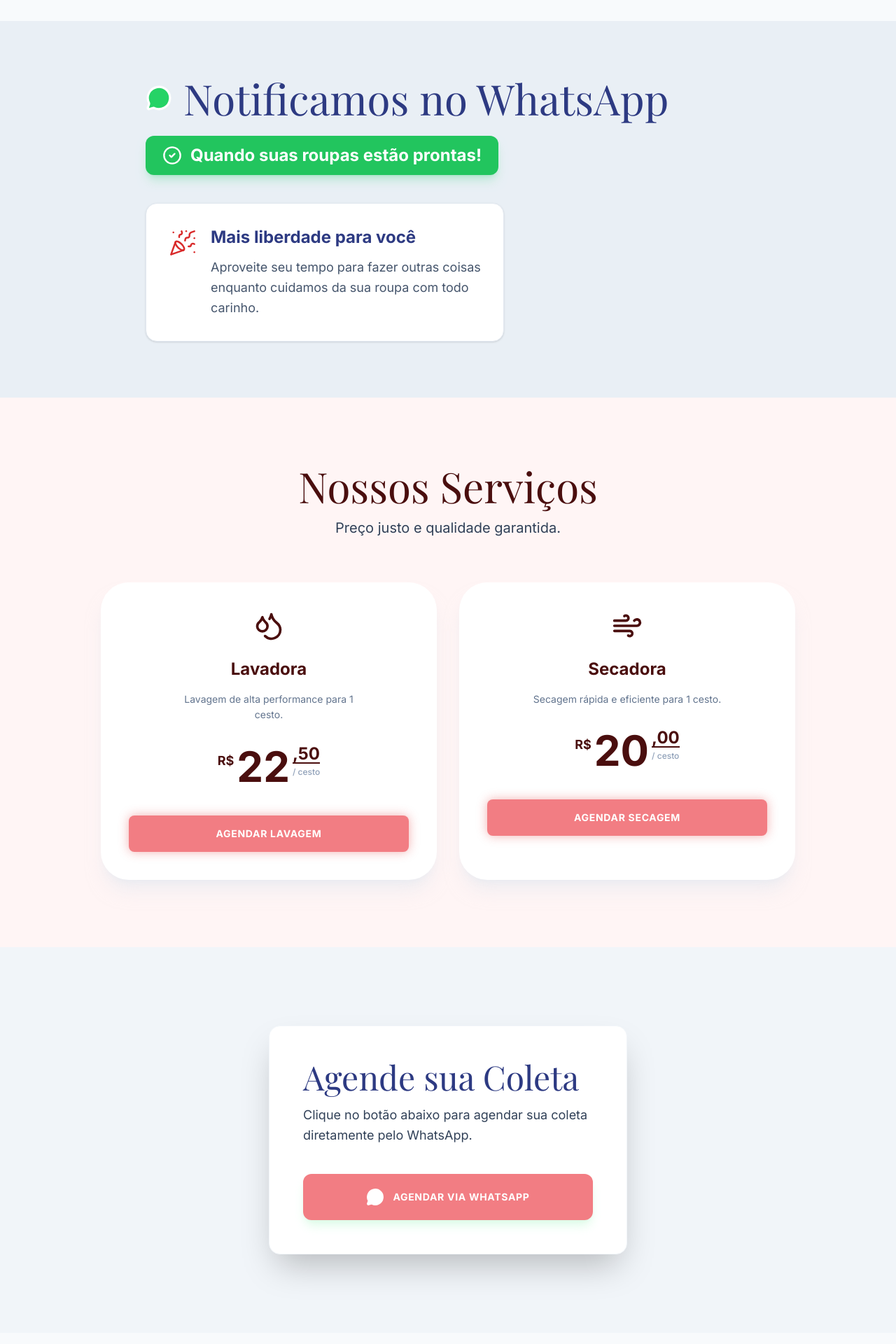
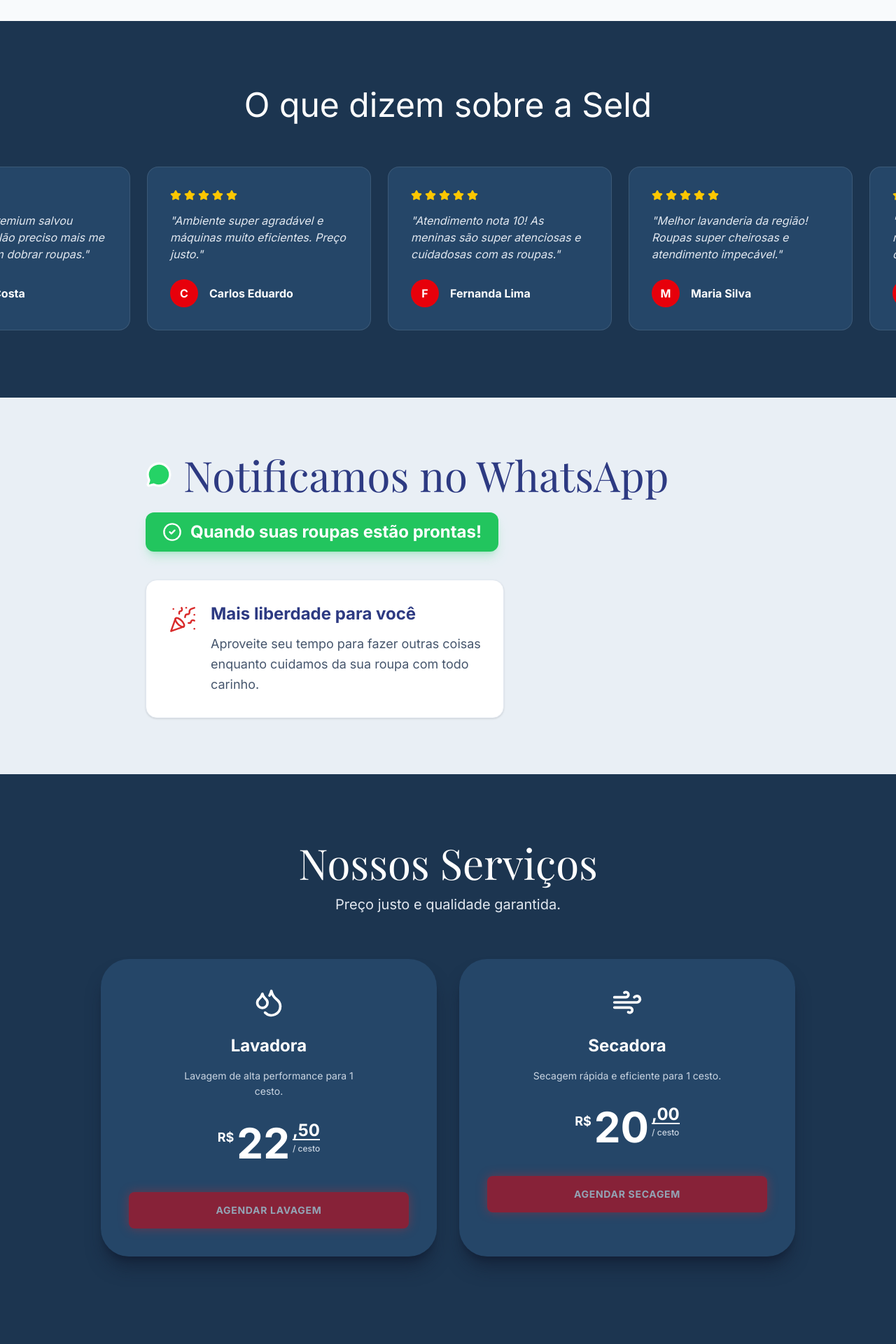
Before and after one commit to samuelpxfragoso-eng/seldfrances, a React (Vite) app: page / in a window 1280 px wide. Shown: the part 3660-5580 px from the top of the page at 70% size. Built offline with nearby package versions, Linux system fonts and the light colour scheme; a web font is replaced by a local one.

Commit message:
feat: add customer reviews section
Implement a scrolling testimonials section to showcase customer feedback and updated washing machine icon styling.

```diff
--- a/src/App.tsx
+++ b/src/App.tsx
@@ -480,6 +480,36 @@
   );
 };
 
+const Reviews = () => {
+  return (
+    <section className="py-24 bg-[#1C3550]">
+      <div className="container mx-auto px-4 mb-16 text-center">
+        <h2 className="text-4xl md:text-5xl font-heading text-white">O que dizem sobre a Seld</h2>
+      </div>
+      <div className="relative">
+        <AutoScrollContainer speed={2}>
+          {[...TESTIMONIALS, ...TESTIMONIALS].map((item, idx) => (
+            <div key={idx} className="shrink-0 w-80 p-8 rounded-2xl bg-[#254668] border border-white/10 text-white mr-6">
+              <div className="flex gap-1 mb-4">
+                {[...Array(5)].map((_, i) => (
+                  <Star key={i} size={16} className="fill-yellow-400 text-yellow-400" />
+                ))}
+              </div>
+              <p className="italic text-slate-200 mb-6">"{item.comment}"</p>
+              <div className="flex items-center gap-4">
+                <div className="w-10 h-10 rounded-full bg-red-600 flex items-center justify-center font-bold">
+                  {item.avatar}
+                </div>
+                <span className="font-bold">{item.name}</span>
+              </div>
+            </div>
+          ))}
+        </AutoScrollContainer>
+      </div>
+    </section>
+  );
+};
+
 const WhatsAppNotice = () => {
   return (
     <section className="py-20 bg-[#e9eff5]">
@@ -524,7 +554,7 @@
       price: "22",
       cents: "50",
       unit: "cesto",
-      icon: <Droplets size={44} className="text-secondary" />,
+      icon: <Droplets size={44} className="text-white" />,
       buttonText: "Agendar Lavagem",
       variant: "success" as const
     },
@@ -534,38 +564,38 @@
       price: "20",
       cents: "00",
       unit: "cesto",
-      icon: <Wind size={44} className="text-secondary" />,
+      icon: <Wind size={44} className="text-white" />,
       buttonText: "Agendar Secagem",
       variant: "success" as const
     }
   ];
 
   return (
-    <section id="plans" className="py-24 bg-gelo">
+    <section id="plans" className="py-24 bg-[#1C3550]">
       <div className="container mx-auto px-4 max-w-5xl">
         <div className="text-center mb-16">
-          <h2 className="text-5xl md:text-6xl font-brand text-secondary mb-4">Nossos Serviços</h2>
-          <p className="text-slate-700 text-xl">Preço justo e qualidade garantida.</p>
+          <h2 className="text-5xl md:text-6xl font-brand text-white mb-4">Nossos Serviços</h2>
+          <p className="text-slate-200 text-xl">Preço justo e qualidade garantida.</p>
         </div>
 
         <div className="grid grid-cols-1 md:grid-cols-2 gap-x-8 gap-y-12">
           {plans.map((plan, idx) => (
-            <div key={idx} className="relative bg-white rounded-[40px] p-10 shadow-xl shadow-slate-200/50 flex flex-col items-center text-center">
+            <div key={idx} className="relative bg-[#254668] rounded-[40px] p-10 shadow-xl shadow-slate-900/50 flex flex-col items-center text-center">
               <div className="mb-6">
                 {plan.icon}
               </div>
 
-              <h3 className="text-2xl font-bold text-secondary mb-4">{plan.title}</h3>
-              <p className="text-slate-500 text-sm leading-relaxed mb-8 max-w-[280px]">
+              <h3 className="text-2xl font-bold text-white mb-4">{plan.title}</h3>
+              <p className="text-slate-300 text-sm leading-relaxed mb-8 max-w-[280px]">
                 {plan.description}
               </p>
 
-              <div className="flex items-start text-secondary mb-10">
+              <div className="flex items-start text-white mb-10">
                 <span className="text-lg font-bold mt-2 mr-1">R$</span>
                 <span className="text-6xl font-bold leading-none">{plan.price}</span>
                 <div className="flex flex-col items-start ml-1">
-                  <span className="text-2xl font-bold border-b-2 border-secondary leading-none mb-1">,{plan.cents}</span>
-                  <span className="text-xs font-medium text-slate-400">/ {plan.unit}</span>
+                  <span className="text-2xl font-bold border-b-2 border-white leading-none mb-1">,{plan.cents}</span>
+                  <span className="text-xs font-medium text-slate-300">/ {plan.unit}</span>
                 </div>
               </div>
 
@@ -586,18 +616,16 @@
 
 const ScheduleCollection = () => {
   return (
-    <section className="relative py-28 overflow-hidden flex items-center justify-center">
-      <div className="absolute inset-0 z-0 bg-slate-100"></div>
-
+    <section className="relative py-28 overflow-hidden flex items-center justify-center bg-[#1C3550]">
       <div className="container mx-auto px-4 relative z-10 flex justify-center">
-        <div className="bg-white p-8 md:p-12 rounded-2xl shadow-2xl border border-slate-100 max-w-lg w-full text-left transition-all hover:shadow-3xl">
-          <h2 className="text-4xl md:text-5xl font-brand text-[#2d3a82] mb-4">Agende sua Coleta</h2>
-          <p className="text-slate-700 text-lg mb-10 leading-relaxed">
+        <div className="bg-[#254668] p-8 md:p-12 rounded-2xl shadow-2xl border border-white/10 max-w-lg w-full text-left transition-all hover:shadow-3xl">
+          <h2 className="text-4xl md:text-5xl font-brand text-white mb-4">Agende sua Coleta</h2>
+          <p className="text-slate-200 text-lg mb-10 leading-relaxed">
             Clique no botão abaixo para agendar sua coleta diretamente pelo WhatsApp.
           </p>
           <Button
             variant="success"
-            className="w-full py-5 text-lg rounded-xl flex items-center justify-center gap-3 shadow-lg shadow-green-200"
+            className="w-full py-5 text-lg rounded-xl flex items-center justify-center gap-3 shadow-lg shadow-red-900/20"
             href={WHATSAPP_LINK}
           >
             <MessageCircle size={26} className="fill-white" /> Agendar via WhatsApp
@@ -610,34 +638,34 @@
 
 const AboutUs = () => {
   return (
-    <section id="about" className="bg-[#f8fafc]">
+    <section id="about" className="bg-[#1C3550] text-white">
       <div className="py-24 px-4 text-center">
-        <h2 className="text-4xl md:text-6xl font-brand text-[#2d3a82] mb-6">Seld: Compromisso com Economia e Qualidade</h2>
-        <p className="text-slate-500 text-xl">A Seld nasceu para transformar sua rotina, trazendo tecnologia e eficiência para o cuidado com suas roupas na Praia do Francês.</p>
+        <h2 className="text-4xl md:text-6xl font-brand text-white mb-6">Seld: Compromisso com Economia e Qualidade</h2>
+        <p className="text-slate-200 text-xl">A Seld nasceu para transformar sua rotina, trazendo tecnologia e eficiência para o cuidado com suas roupas na Praia do Francês.</p>
       </div>
 
-      <div className="py-24 px-4 text-center bg-white">
+      <div className="py-24 px-4 text-center bg-[#254668]">
         <div className="max-w-4xl mx-auto">
-          <h3 className="text-3xl md:text-5xl font-brand text-[#2d3a82] mb-8">Nossa Essência</h3>
-          <p className="text-slate-600 text-lg md:text-xl leading-relaxed">
+          <h3 className="text-3xl md:text-5xl font-brand text-white mb-8">Nossa Essência</h3>
+          <p className="text-slate-200 text-lg md:text-xl leading-relaxed">
             Nascemos da paixão por tecidos finos e do desejo de oferecer um cuidado que vai além da simples limpeza. Cada peça é tratada como única, com a delicadeza que ela merece.
           </p>
         </div>
       </div>
 
-      <div className="py-24 px-4 text-center bg-[#e9eff5]">
+      <div className="py-24 px-4 text-center bg-[#1C3550]">
         <div className="max-w-4xl mx-auto">
-          <h3 className="text-3xl md:text-5xl font-brand text-[#2d3a82] mb-8">Compromisso com a Natureza</h3>
-          <p className="text-slate-600 text-lg md:text-xl leading-relaxed">
+          <h3 className="text-3xl md:text-5xl font-brand text-white mb-8">Compromisso com a Natureza</h3>
+          <p className="text-slate-200 text-lg md:text-xl leading-relaxed">
             Utilizamos produtos biodegradáveis e processos de baixo impacto ambiental. A água que usamos passa por um rigoroso processo de filtragem e é reutilizada, porque acreditamos que cuidar das suas roupas é também cuidar do nosso planeta.
           </p>
         </div>
       </div>
 
-      <div className="py-24 px-4 text-center bg-white">
+      <div className="py-24 px-4 text-center bg-[#254668]">
         <div className="max-w-4xl mx-auto">
-          <h3 className="text-3xl md:text-5xl font-brand text-[#2d3a82] mb-8">Tecnologia e Tradição</h3>
-          <p className="text-slate-600 text-lg md:text-xl leading-relaxed">
+          <h3 className="text-3xl md:text-5xl font-brand text-white mb-8">Tecnologia e Tradição</h3>
+          <p className="text-slate-200 text-lg md:text-xl leading-relaxed">
             Combinamos a sabedoria do cuidado artesanal com a mais alta tecnologia em lavanderia. Nossos equipamentos de ponta garantem uma limpeza profunda, enquanto o acabamento manual assegura um toque de perfeição.
           </p>
         </div>
@@ -652,10 +680,10 @@
   const currentData = FABRIC_CARE_DATA[activeTab];
 
   return (
-    <section className="py-24 bg-[#e9eff5]">
+    <section className="py-24 bg-[#1C3550]">
       <div className="container mx-auto px-4 text-center">
-        <h2 className="text-4xl md:text-6xl font-brand text-[#2d3a82] mb-4">Cuidado para cada Tecido</h2>
-        <p className="text-slate-500 text-lg mb-16">Selecione o tipo de tecido para ver nossas recomendações de tratamento.</p>
+        <h2 className="text-4xl md:text-6xl font-brand text-white mb-4">Cuidado para cada Tecido</h2>
+        <p className="text-slate-200 text-lg mb-16">Selecione o tipo de tecido para ver nossas recomendações de tratamento.</p>
 
         <div className="grid grid-cols-2 md:grid-cols-4 gap-4 max-w-5xl mx-auto mb-16">
           {FABRIC_CARE_DATA.map((item, idx) => (
@@ -664,25 +692,25 @@
               onClick={() => setActiveTab(idx)}
               className={`p-8 rounded-2xl flex flex-col items-center justify-center gap-4 transition-all duration-300 border-2 ${
                 activeTab === idx
-                ? 'bg-[#f0f7ff] border-[#3b82f6] shadow-lg shadow-blue-100 scale-105'
-                : 'bg-white border-transparent hover:bg-slate-50 text-slate-400'
+                ? 'bg-[#254668] border-red-600 shadow-lg shadow-black/20 scale-105'
+                : 'bg-[#254668] border-transparent hover:bg-[#2c537a] text-slate-400'
               }`}
             >
-              <div className={`${activeTab === idx ? 'text-[#2d3a82]' : 'text-slate-400'}`}>
+              <div className={`${activeTab === idx ? 'text-white' : 'text-slate-400'}`}>
                 {item.icon}
               </div>
-              <span className={`font-medium ${activeTab === idx ? 'text-[#2d3a82]' : 'text-slate-500'}`}>
+              <span className={`font-medium ${activeTab === idx ? 'text-white' : 'text-slate-300'}`}>
                 {item.type}
               </span>
             </button>
           ))}
         </div>
 
-        <div className="max-w-3xl mx-auto animate-fadeIn">
-          <h3 className="text-2xl md:text-3xl font-bold text-[#2d3a82] mb-6">
+        <div className="max-w-3xl mx-auto animate-fadeIn text-white">
+          <h3 className="text-2xl md:text-3xl font-bold mb-6">
             {currentData.title}
           </h3>
-          <p className="text-slate-600 text-lg md:text-xl leading-relaxed">
+          <p className="text-slate-200 text-lg md:text-xl leading-relaxed">
             {currentData.description}
           </p>
         </div>
@@ -877,29 +905,29 @@
 const FAQ = () => {
   const [openIndex, setOpenIndex] = useState<number | null>(null);
   return (
-    <section className="py-24 bg-white">
+    <section className="py-24 bg-[#1C3550]">
       <div className="container mx-auto px-4 max-w-4xl">
         <div className="text-center mb-16">
-          <div className="inline-flex items-center justify-center w-12 h-12 rounded-full bg-gelo text-primary mb-4">
+          <div className="inline-flex items-center justify-center w-12 h-12 rounded-full bg-[#254668] text-white mb-4">
             <HelpCircle size={30} />
           </div>
-          <h2 className="text-4xl md:text-6xl font-brand text-[#2d3a82] mb-4">Perguntas Frequentes</h2>
-          <p className="text-slate-500 text-xl font-medium">Tire suas dúvidas sobre nossos serviços de lavanderia.</p>
+          <h2 className="text-4xl md:text-6xl font-brand text-white mb-4">Perguntas Frequentes</h2>
+          <p className="text-slate-200 text-xl font-medium">Tire suas dúvidas sobre nossos serviços de lavanderia.</p>
         </div>
-        <div className="divide-y divide-slate-100 border-t border-slate-100">
+        <div className="divide-y divide-white/10 border-t border-white/10">
           {FAQ_ITEMS.map((item, idx) => (
             <div key={idx} className="overflow-hidden">
               <button
                 className="w-full py-6 flex items-center justify-between text-left group transition-all"
                 onClick={() => setOpenIndex(openIndex === idx ? null : idx)}
               >
-                <span className={`text-lg font-bold transition-colors ${openIndex === idx ? 'text-primary' : 'text-slate-800'}`}>
+                <span className={`text-lg font-bold transition-colors ${openIndex === idx ? 'text-red-500' : 'text-white'}`}>
                   {item.question}
                 </span>
-                <ChevronDown className={`text-slate-400 transition-transform duration-300 ${openIndex === idx ? 'rotate-180 text-primary' : ''}`} size={20} />
+                <ChevronDown className={`text-slate-400 transition-transform duration-300 ${openIndex === idx ? 'rotate-180 text-red-500' : ''}`} size={20} />
               </button>
               <div className={`transition-all duration-300 ease-in-out ${openIndex === idx ? 'max-h-[500px] opacity-100 pb-8' : 'max-h-0 opacity-0 overflow-hidden'}`}>
-                <p className="text-slate-500 text-lg leading-relaxed">
+                <p className="text-slate-300 text-lg leading-relaxed">
                   {item.answer}
                 </p>
               </div>
@@ -913,27 +941,27 @@
 
 const Contact = () => {
   return (
-    <section id="contact" className="py-20 bg-white border-t border-slate-50">
+    <section id="contact" className="py-20 bg-[#1C3550] border-t border-white/10 text-white">
       <div className="container mx-auto px-4 grid grid-cols-1 lg:grid-cols-2 gap-12 items-center">
         <div>
-          <h3 className="text-secondary font-brand text-2xl mb-2">Visite-nos</h3>
-          <h2 className="text-4xl md:text-5xl font-heading text-slate-800 mb-8">Localização & Funcionamento</h2>
+          <h3 className="text-red-500 font-brand text-2xl mb-2">Visite-nos</h3>
+          <h2 className="text-4xl md:text-5xl font-heading text-white mb-8">Localização & Funcionamento</h2>
           <div className="space-y-6 mb-10">
             <div className="flex items-start gap-4">
-              <div className="p-3 bg-gelo rounded-xl text-secondary"><MapPin size={24} /></div>
-              <div><h4 className="font-bold text-slate-800">Localização</h4><p className="text-slate-600">Trevo do Francês, dentro do Posto Ipiranga (Rodovia Ib Gatto Falcao, s/n, Povoado Francês, Marechal Deodoro - AL).</p></div>
+              <div className="p-3 bg-[#254668] rounded-xl text-white"><MapPin size={24} /></div>
+              <div><h4 className="font-bold text-white">Localização</h4><p className="text-slate-200">Trevo do Francês, dentro do Posto Ipiranga (Rodovia Ib Gatto Falcao, s/n, Povoado Francês, Marechal Deodoro - AL).</p></div>
             </div>
             <div className="flex items-start gap-4">
-              <div className="p-3 bg-gelo rounded-xl text-secondary"><ClockIcon size={24} /></div>
-              <div><h4 className="font-bold text-slate-800">Como Funciona o Autosserviço</h4><p className="text-slate-600">Chegue e use! Sem agendamento. Ciclo completo (lavagem + secagem) em média de 1 hora.</p></div>
+              <div className="p-3 bg-[#254668] rounded-xl text-white"><ClockIcon size={24} /></div>
+              <div><h4 className="font-bold text-white">Como Funciona o Autosserviço</h4><p className="text-slate-200">Chegue e use! Sem agendamento. Ciclo completo (lavagem + secagem) em média de 1 hora.</p></div>
             </div>
           </div>
           <div className="flex gap-4">
             <Button variant="primary" className="rounded-full" href={WHATSAPP_LINK}>Atendimento WhatsApp</Button>
           </div>
         </div>
-        <div className="h-[450px] rounded-3xl overflow-hidden shadow-2xl bg-slate-200">
-          <iframe src="https://www.google.com/maps/embed?pb=!1m18!1m12!1m3!1d3931.33418512215!2d-35.8458909!3d-9.7801833!2m3!1f0!2f0!3f0!3m2!1i1024!2i768!4f13.1!3m3!1m2!1s0x7067d983448f415%3A0x86094727188293d2!2sPosto%20Ipiranga%20-%20Trevo%20do%20Franc%C3%AAs!5e0!3m2!1spt-BR!2sbr!4v1707000000000!5m2!1spt-BR!2sbr" width="100%" height="100%" style={{ border: 0 }} allowFullScreen loading="lazy"></iframe>
+        <div className="h-[450px] rounded-3xl overflow-hidden shadow-2xl bg-slate-700">
+          <iframe src="https://www.google.com/maps?q=Trevo+do+Francês,Marechal+Deodoro,AL&output=embed" width="100%" height="100%" style={{ border: 0 }} allowFullScreen loading="lazy"></iframe>
         </div>
       </div>
     </section>
@@ -1036,6 +1064,7 @@
       <Structure />
       <PremiumService />
       <GoogleReviewsSection />
+      <Reviews />
       <WhatsAppNotice />
       <Plans />
       <ScheduleCollection />
```
